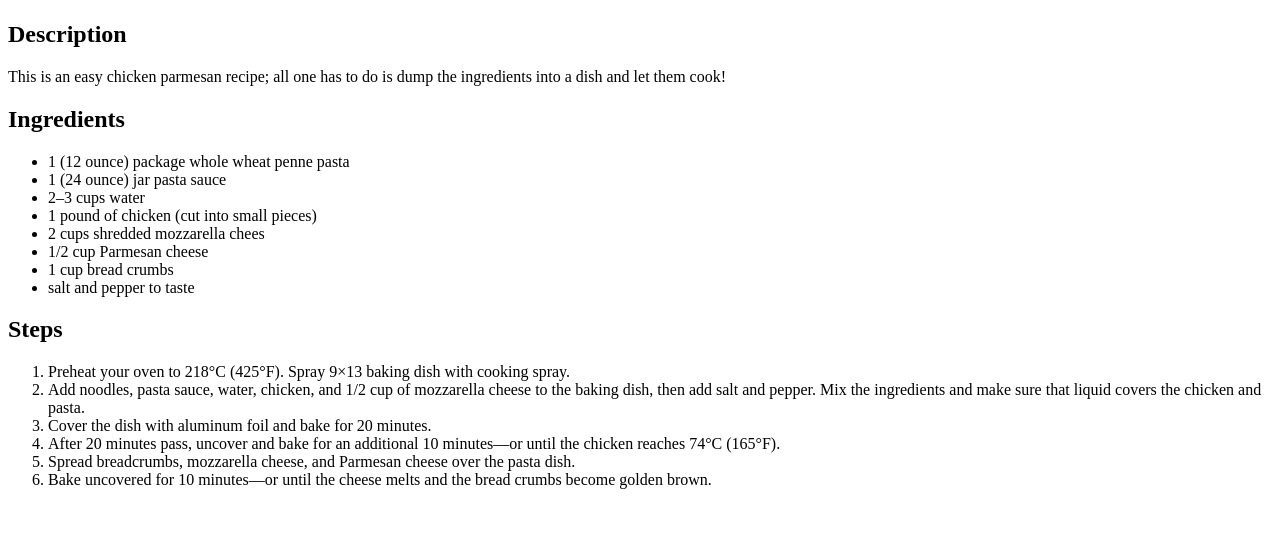
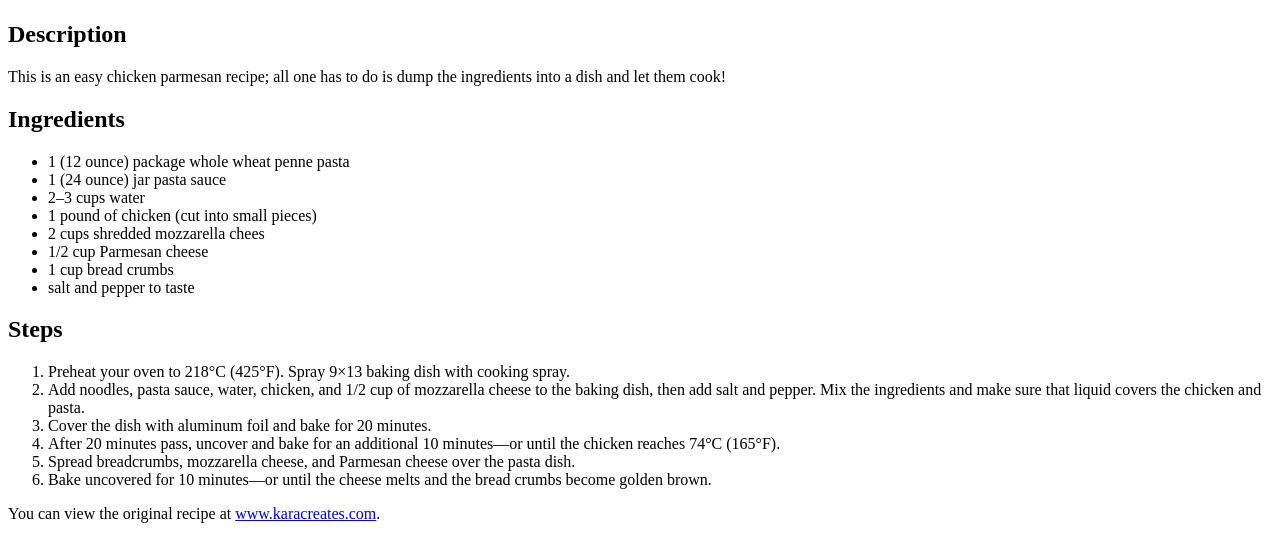
Before and after one commit to colin-intj/odin-recipes, a plain HTML site: page recipes/chicken-parm.html in a window 1280 px wide. Shown: the part 383-922 px from the top of the page. Before the commit the page ends 888 px from the top, so only its background shows below. Drawn offline with Linux system fonts and the light colour scheme.

Commit message:
Add link to original chicken parmesan recipe

```diff
--- a/recipes/chicken-parm.html
+++ b/recipes/chicken-parm.html
@@ -38,5 +38,8 @@
       <li>Bake uncovered for 10 minutes—or until the cheese melts and the bread
         crumbs become golden brown.</li>
     </ol>
+    <p>You can view the original recipe at <a
+          href="https://karacreates.com/dump-bake-chicken-parmesan/">www.karacreates.com</a>.
+    </p>
   </body>
 </html>
```
